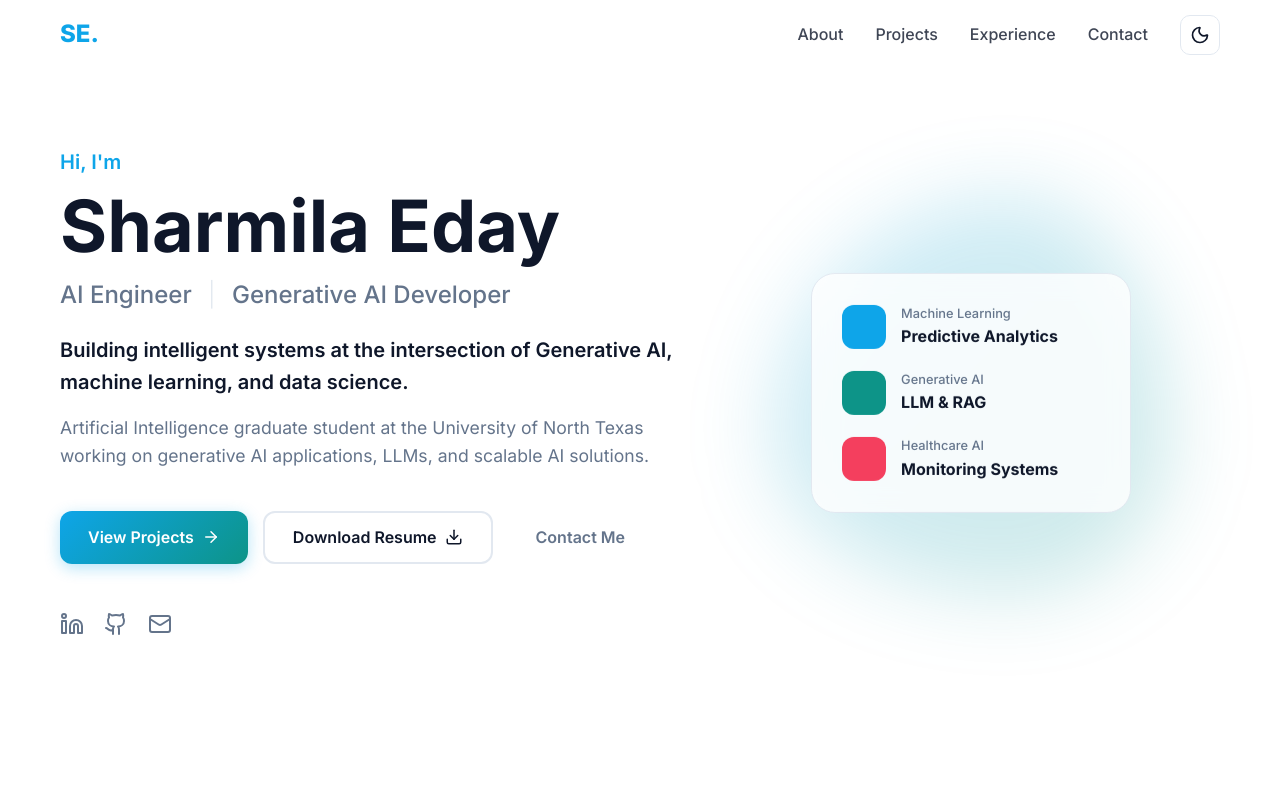
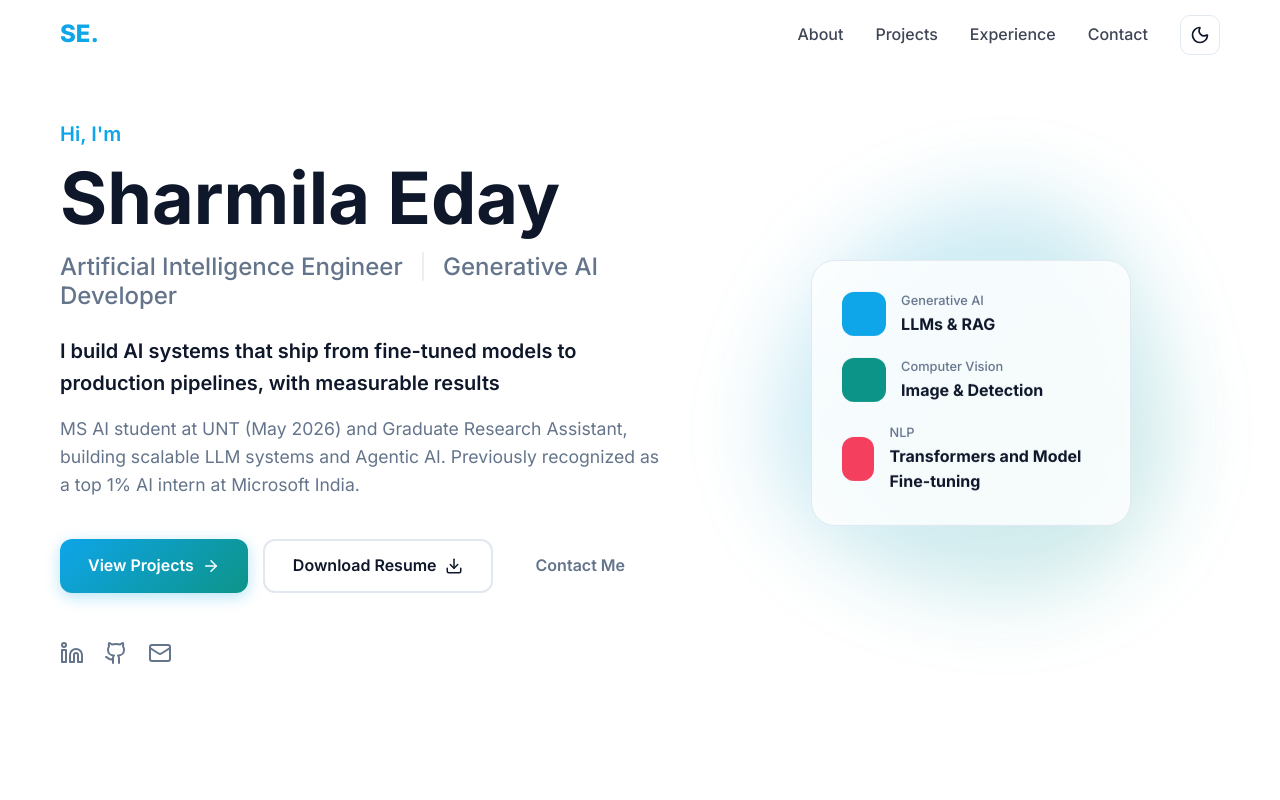
Before and after one commit to SharmilaEday/my-portfolio, a React (Vite) app: page / in a window 1280 px wide. Shown: the top 800 px of the page. Built offline with nearby package versions, Linux system fonts and the light colour scheme.

Commit message:
Update Hero component with new titles and descriptions

```diff
--- a/src/components/Hero.jsx
+++ b/src/components/Hero.jsx
@@ -15,14 +15,14 @@ const Hero = () => {
                     <span className="hero-greeting">Hi, I'm</span>
                     <h1 className="hero-name">Sharmila Eday</h1>
                     <h2 className="hero-title">
-                        AI Engineer <span className="separator">|</span> Generative AI Developer
+                        Artificial Intelligence Engineer <span className="separator">|</span> Generative AI Developer
                     </h2>
                     <p className="hero-tagline">
-                        Building intelligent systems at the intersection of Generative AI, machine learning, and data science.
+                        I build AI systems that ship from fine-tuned models to production pipelines, with measurable results
                     </p>
                     <p className="hero-description">
-                        Artificial Intelligence graduate student at the University of North Texas working on generative AI applications,
-                        LLMs, and scalable AI solutions.
+                        MS AI student at UNT (May 2026) and Graduate Research Assistant, building scalable LLM systems and Agentic AI.
+                        Previously recognized as a top 1% AI intern at Microsoft India.
                     </p>
 
                     <div className="hero-ctas">
@@ -61,22 +61,22 @@ const Hero = () => {
                     <div className="card-item">
                         <div className="icon-box ai"></div>
                         <div>
-                            <p className="card-label">Machine Learning</p>
-                            <p className="card-value">Predictive Analytics</p>
+                            <p className="card-label">Generative AI</p>
+                            <p className="card-value">LLMs & RAG</p>
                         </div>
                     </div>
                     <div className="card-item">
                         <div className="icon-box genai"></div>
                         <div>
-                            <p className="card-label">Generative AI</p>
-                            <p className="card-value">LLM & RAG</p>
+                            <p className="card-label">Computer Vision</p>
+                            <p className="card-value">Image & Detection</p>
                         </div>
                     </div>
                     <div className="card-item">
                         <div className="icon-box health"></div>
                         <div>
-                            <p className="card-label">Healthcare AI</p>
-                            <p className="card-value">Monitoring Systems</p>
+                            <p className="card-label">NLP</p>
+                            <p className="card-value">Transformers and Model Fine-tuning</p>
                         </div>
                     </div>
                 </div>
```
